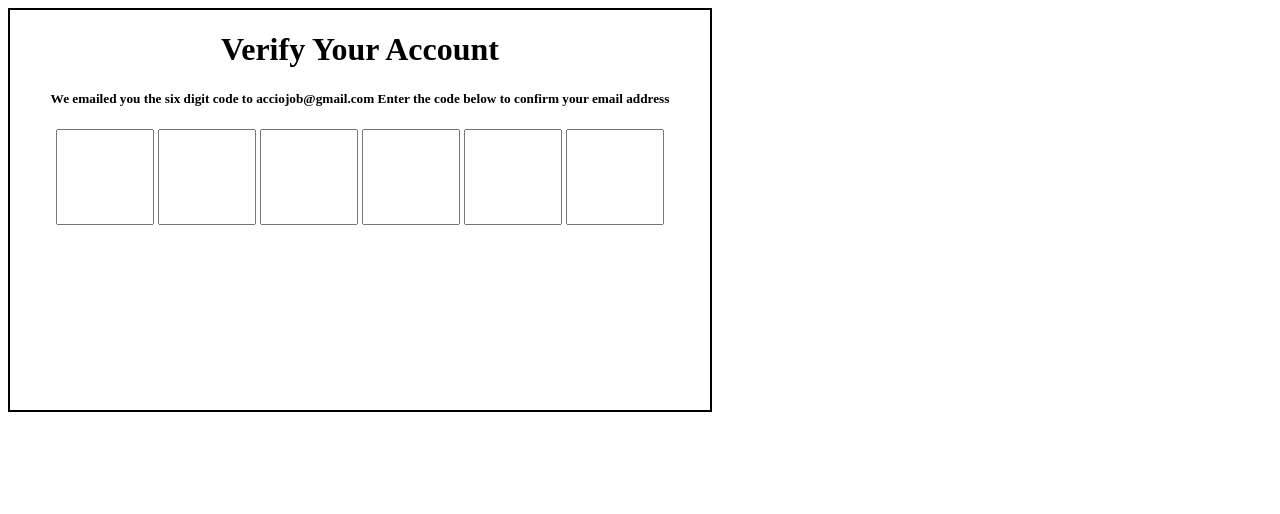
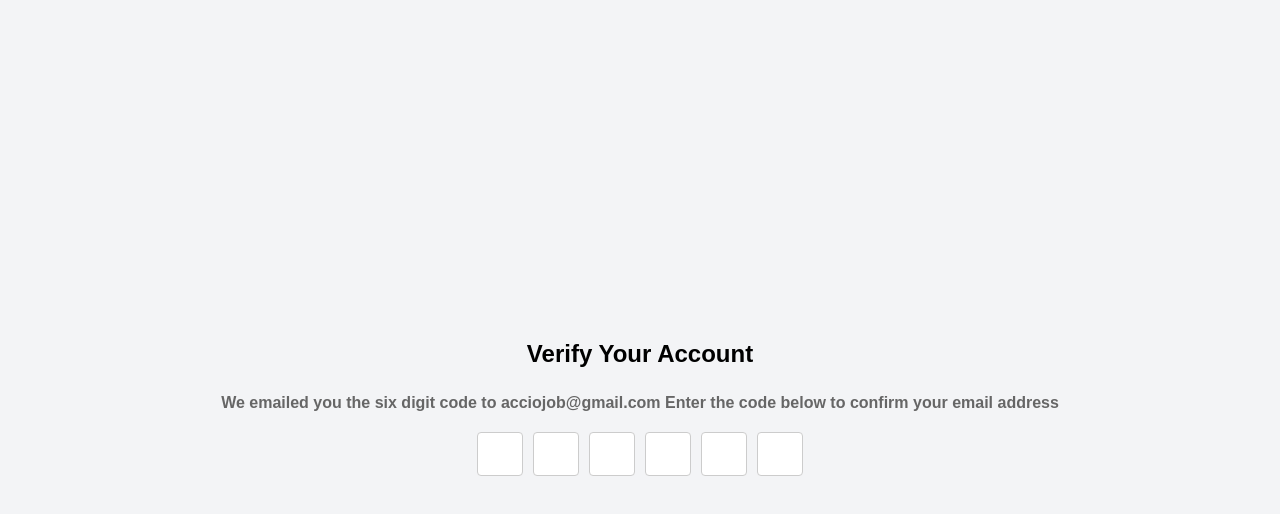
Before and after one commit to acciojob/OTP-Gulvaiz, a website: page main.html in a window 1280 px wide. Drawn offline with Linux system fonts and the light colour scheme.

Commit message:
created a submission

```diff
--- a/main.html
+++ b/main.html
@@ -9,7 +9,7 @@
 <body>
 
     <div class="container">
-        <h1 id="verification_heading.">Verify Your Account</h1>
+        <h1 id="verification_heading">Verify Your Account</h1>
         <h5 id="verification_subtext">We emailed you the six digit code to acciojob@gmail.com Enter the code below to confirm your email address</h5>
         <div class="code-container">
               <input type="text" name="" id="code1" class="code" maxlength="1">
--- a/script.js
+++ b/script.js
@@ -1,24 +1,34 @@
 //your JS code here. If required.
-  let inputFields = document.querySelectorAll(".code")
-         inputFields.forEach((input, index) => {
-                input.addEventListener("input", (event) => {
-                      let value = event.target.value
-                      if(value){
-                             if(index < inputFields.length - 1){
-                                  inputFields[index+1].focus()
-                             }
-                      }
-                })
-         })
+ const inputFields = document.querySelectorAll('.code');
 
-         inputFields.forEach((input,index) => {
-                    input.addEventListener("keydown", (event) => {
-                        if(event.key === "Backspace"){
-                            if(input.value === ""){
-                           if(index > 0){
-                                inputFields[index-1].focus()
-                           }
-                        }
+    inputFields.forEach((input, index) => {
+        input.addEventListener('input', (event) => {
+            const value = event.target.value;
+            if (value) {
+                if (index < inputFields.length - 1) {
+                    inputFields[index + 1].focus();
+                }
+            }
+        });
+
+        input.addEventListener('keydown', (event) => {
+            if (event.key === 'Backspace') {
+                if (input.value === '') {
+                    if (index > 0) {
+                        inputFields[index - 1].focus();
                     }
-                    })
-         })
+                } else {
+                    input.value = '';
+                }
+            }
+        });
+
+        // Ensuring focus styles for testing
+        input.addEventListener('focus', () => {
+            input.classList.add('focused');
+        });
+
+        input.addEventListener('blur', () => {
+            input.classList.remove('focused');
+        });
+    });
--- a/styles.css
+++ b/styles.css
@@ -1,13 +1,44 @@
-/*  your css code here. If applicable */
-  .code{
-               width: 90px;
-               height: 90px;
-               font-size: 2rem;
-               text-align: center;
-           }
-           .container{
-              text-align: center;
-                width: 700px;
-                height: 400px;
-                border: 2px solid black;
-           }
+body {
+    display: flex;
+    justify-content: center;
+    align-items: center;
+    height: 100vh;
+    background-color: #f3f4f6;
+    margin: 0;
+    font-family: Arial, sans-serif;
+}
+
+.container {
+    text-align: center;
+}
+
+#verification_heading {
+    font-size: 24px;
+    margin-bottom: 10px;
+}
+
+#verification_subtext {
+    font-size: 16px;
+    color: #666;
+    margin-bottom: 20px;
+}
+
+.code-container {
+    display: flex;
+    justify-content: center;
+}
+
+.code {
+    width: 40px;
+    height: 40px;
+    margin: 0 5px;
+    text-align: center;
+    font-size: 24px;
+    border: 1px solid #ccc;
+    border-radius: 4px;
+}
+
+.code.focused {
+    border-color: blue;
+    box-shadow: 0 0 5px blue;
+}
```
